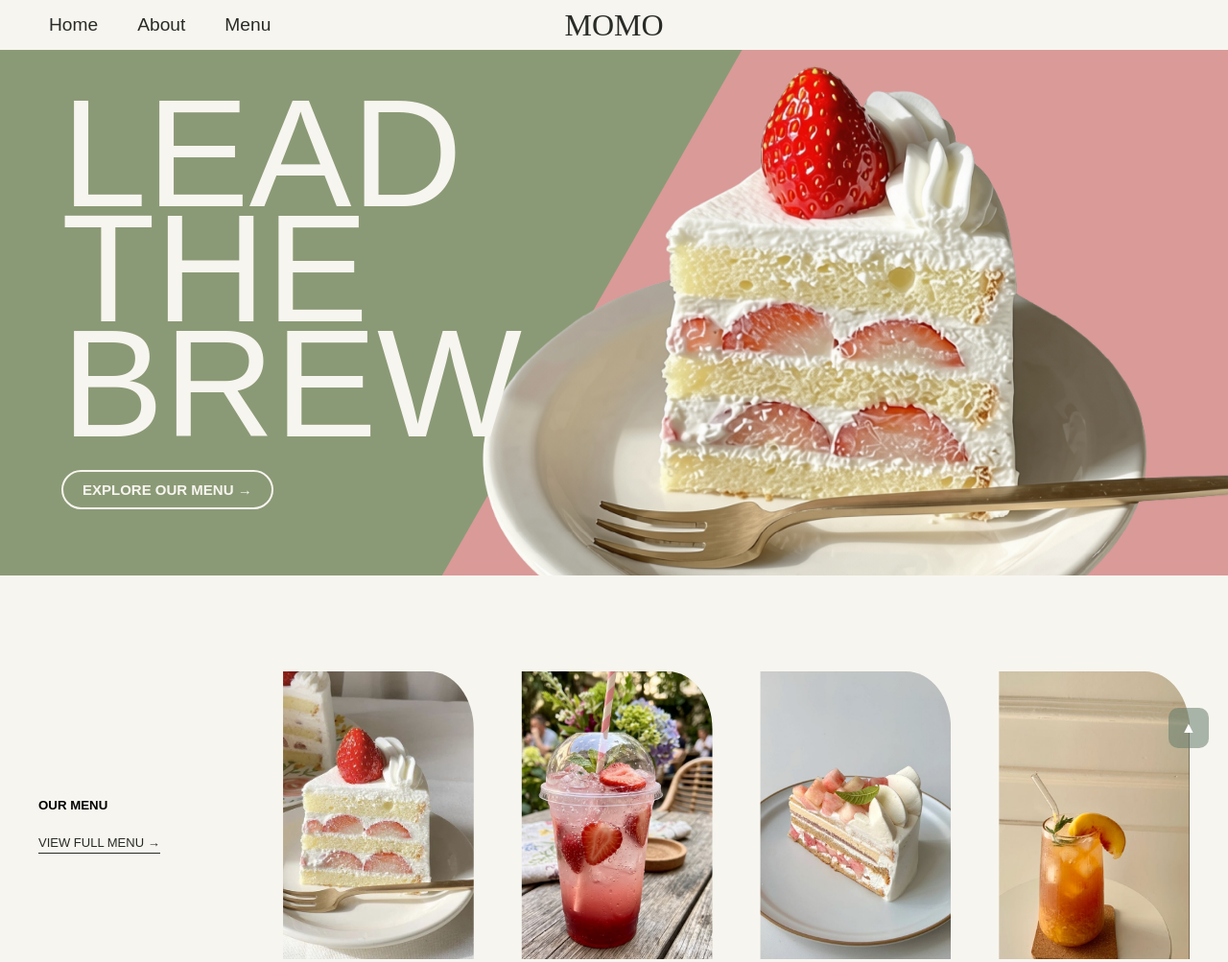
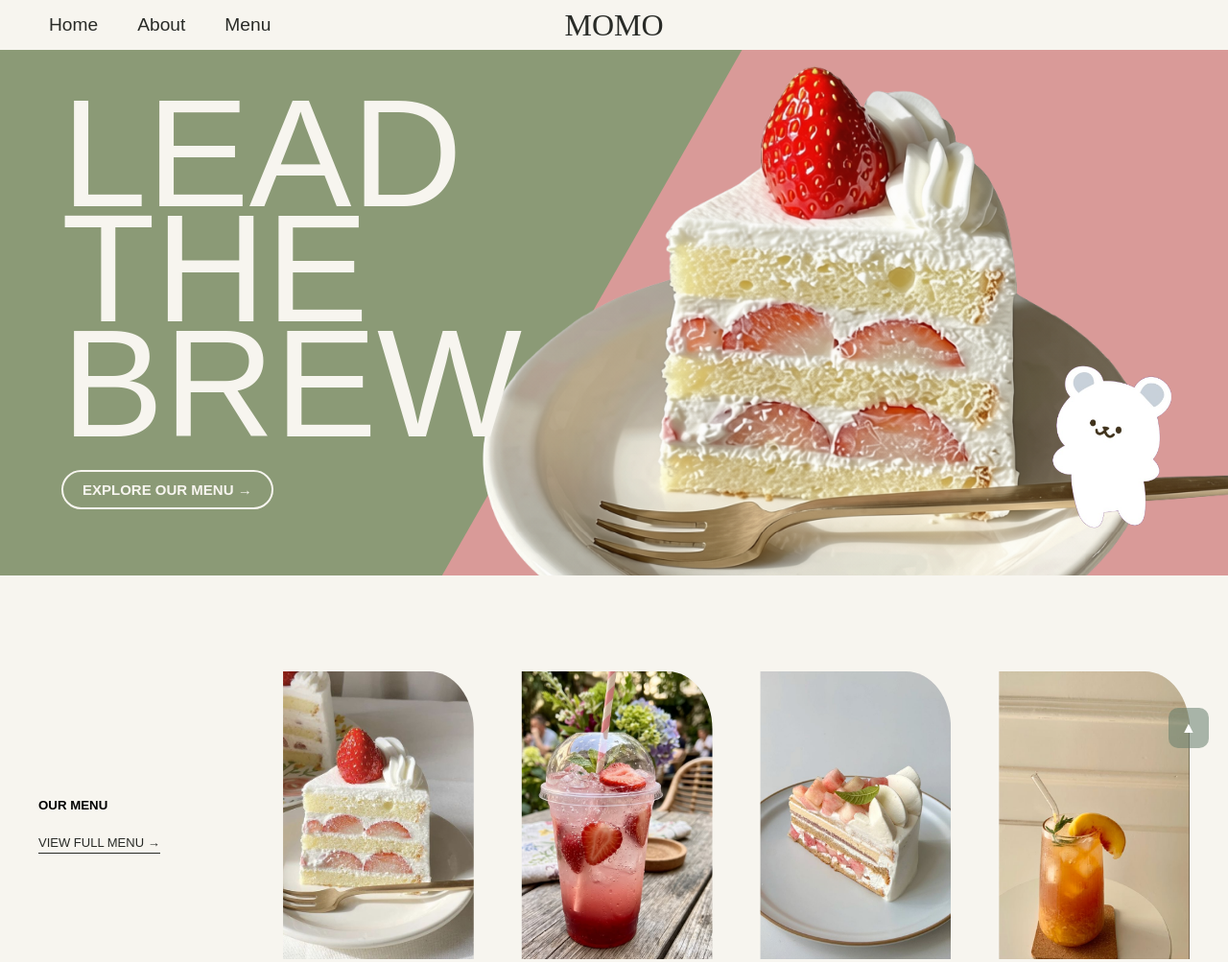
Before and after one commit to rinana7/rinana7.github.io, a plain HTML site: page index.html in a window 1280 px wide. Shown: the top 1003 px of the page at 96% size. Drawn offline with Linux system fonts and the light colour scheme; a web font is replaced by a local one.

Commit message:
Change mascot position

```diff
--- a/index.html
+++ b/index.html
@@ -31,8 +31,10 @@
                 LEAD<br>
                 THE<br>
                 BREW</h1>
-
                 <a href="menu.html" id="menu-link">EXPLORE OUR MENU →</a>
+            </div>
+            <div>
+                <img class="mascot" src="assets/bearMascot.png" alt="Polar Bear Mascot" height="200">
             </div>
         </section>
 
@@ -96,11 +98,10 @@
             </div>
         </section>
 
-        <img class="mascot" src="assets/bearMascot.png" alt="Polar Bear Mascot" height="200">
-        <a href="#top" class="backTop">▲</a>
     </main>
     <footer>
         <p><span>Momo Cafe</span> Copyright &copy; 2026</p>
     </footer>
+    <a href="#top" class="backTop">▲</a>
 </body>
 </html>
--- a/style.css
+++ b/style.css
@@ -575,8 +575,11 @@ h1 {
 
 /* Mascot */
 .mascot {
-    padding: 5px;
+    border-radius: 10px;
     position: absolute;
+    bottom: 20px;
+    right: 20px;
+    padding: 16px;
 }
 
 /* Back to top button */
```
